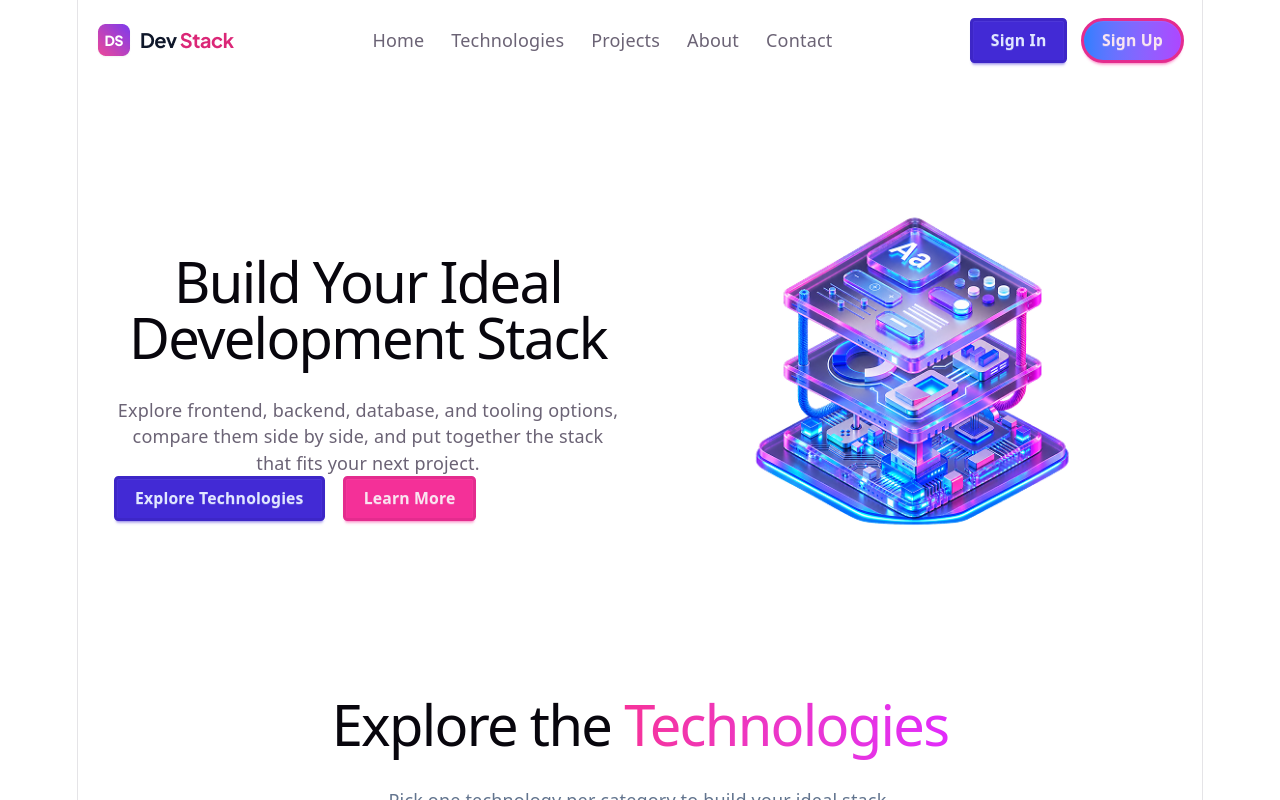
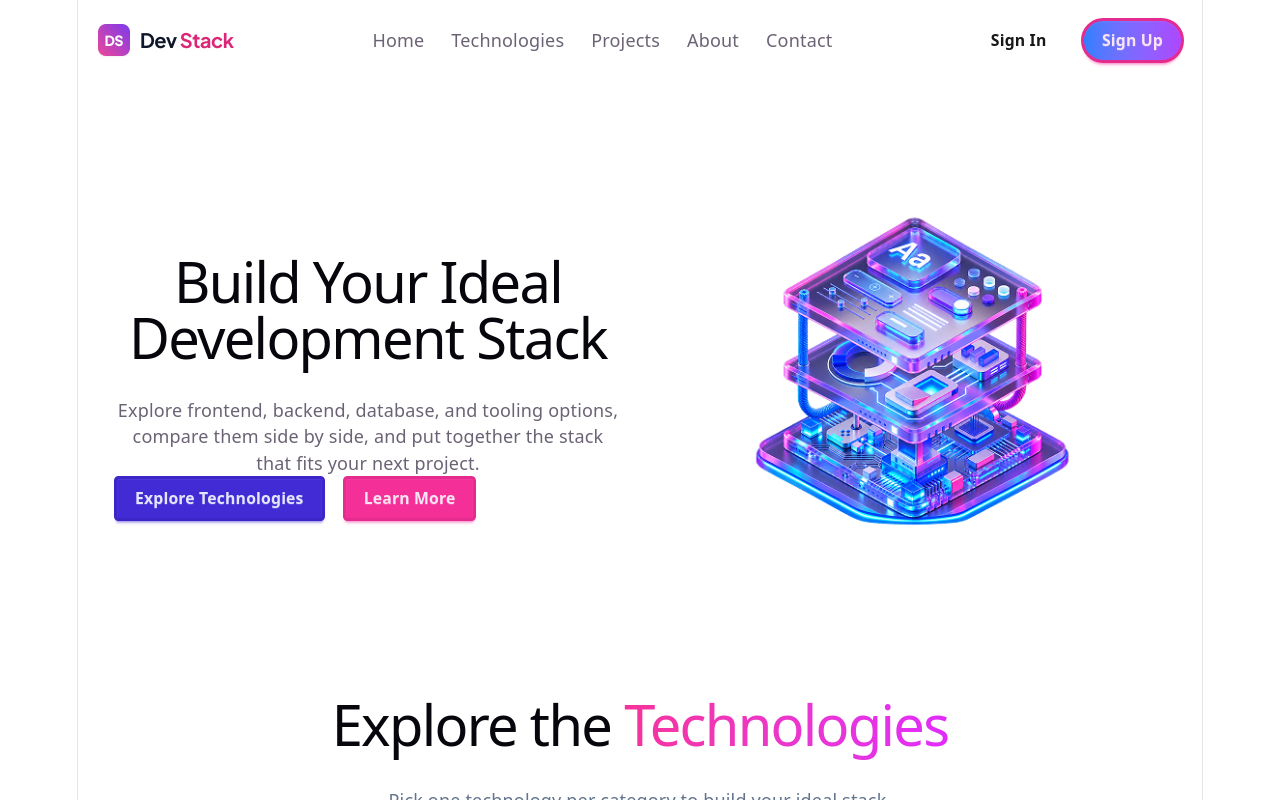
Before and after one commit to tahxin/DevStack, a React (Vite) app: page / in a window 1280 px wide. Shown: the top 800 px of the page. Built offline with nearby package versions, Linux system fonts and the light colour scheme.

Commit message:
renamed title and fixed sign in button tailwind force issue

```diff
--- a/index.html
+++ b/index.html
@@ -4,7 +4,7 @@
     <meta charset="UTF-8" />
     <link rel="icon" type="image/svg+xml" href="/favicon.svg" />
     <meta name="viewport" content="width=device-width, initial-scale=1.0" />
-    <title>devstack</title>
+    <title>Dev Stack</title>
   </head>
   <body>
     <div id="root"></div>
--- a/src/components/navbar.tsx
+++ b/src/components/navbar.tsx
@@ -21,7 +21,7 @@ const Navbar = () => {
         </ul>
 
         <div className="hidden md:flex gap-3">
-          <button className="btn btn-primary">Sign In</button>
+          <button className="btn btn-ghost">Sign In</button>
           <button className="btn btn-secondary bg-linear-to-r from-blue-500 to-purple-500 rounded-3xl">Sign Up</button>
         </div>
 
@@ -50,7 +50,7 @@ const Navbar = () => {
             <li><a href="/contact">Contact</a></li>
           </ul>
           <div className="flex gap-3 pt-2">
-            <button className="btn btn-primary">Sign In</button>
+            <button className="btn btn-ghost">Sign In</button>
             <button className="btn btn-secondary bg-linear-to-r from-blue-500 to-purple-500 rounded-3xl">Sign Up</button>
           </div>
         </div>
```
